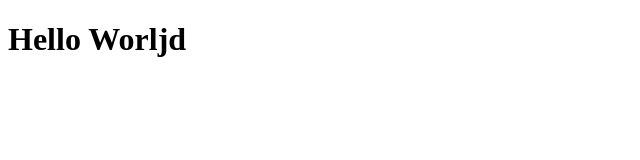
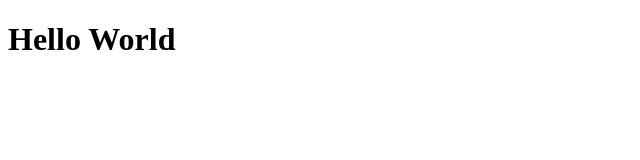
Before and after one commit to mdbubbpsu/Website, a plain HTML site: page index.html in a window 1280 px wide. Shown: the full height of the page, 0-640 px from the left. Drawn offline with Linux system fonts and the light colour scheme.

Commit message:
test commit

```diff
--- a/index.html
+++ b/index.html
@@ -4,6 +4,6 @@
     <title>Matt Bubb | Digital Portfolio</title>
   </head>
   <body>
-    <h1>Hello Worljd</h1>
+    <h1>Hello World</h1>
   </body>
 </html>
```
